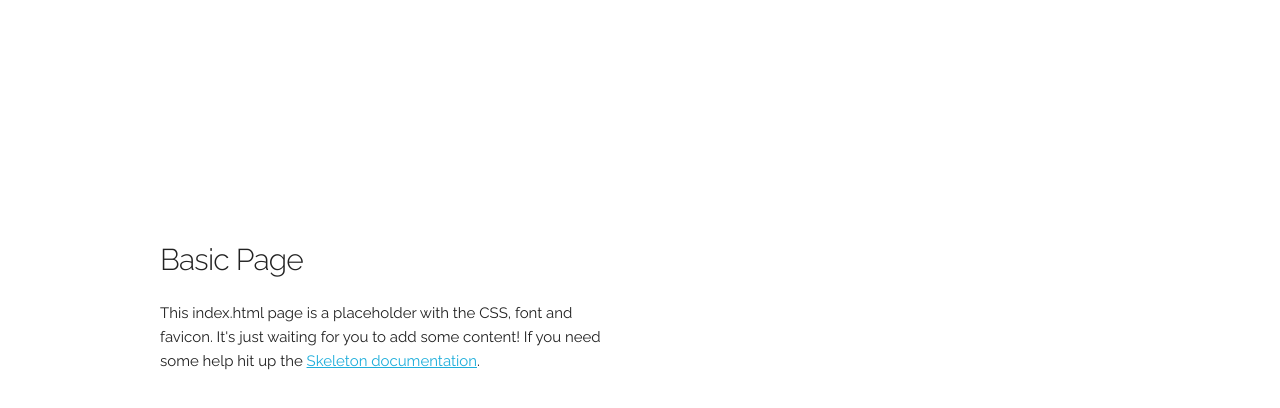
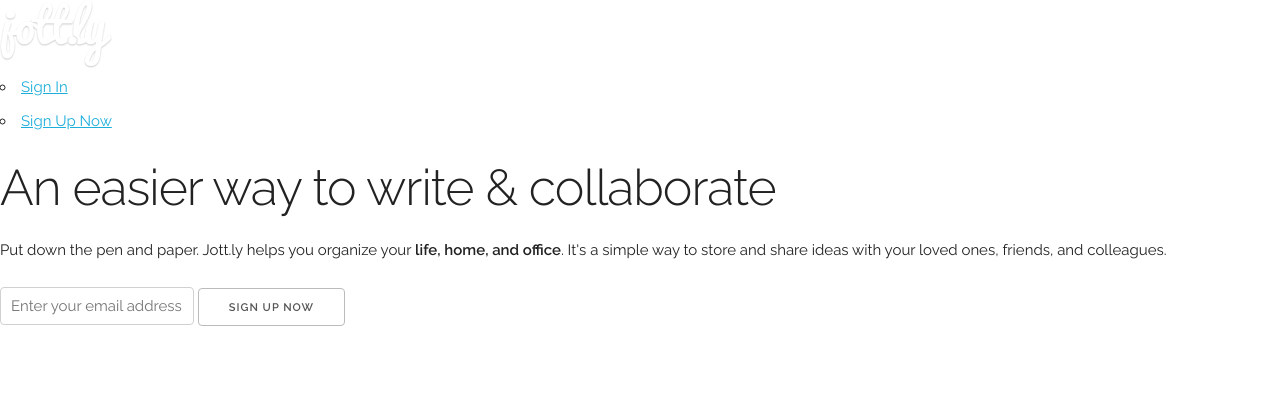
Before and after one commit to astridparisUX/Jottly-alt, a plain HTML site: page Jottly-alt/index.html in a window 1280 px wide. Drawn offline with Linux system fonts and the light colour scheme.

Commit message:
Did steps 1-4

```diff
--- a/Jottly-alt/index.html
+++ b/Jottly-alt/index.html
@@ -5,7 +5,7 @@
   <!-- Basic Page Needs
   –––––––––––––––––––––––––––––––––––––––––––––––––– -->
   <meta charset="utf-8">
-  <title>Your page title here :)</title>
+  <title>Jott.ly</title>
   <meta name="description" content="">
   <meta name="author" content="">
 
@@ -28,19 +28,20 @@
 
 </head>
 <body>
-
-  <!-- Primary Page Layout
-  –––––––––––––––––––––––––––––––––––––––––––––––––– -->
-  <div class="container">
-    <div class="row">
-      <div class="one-half column" style="margin-top: 25%">
-        <h4>Basic Page</h4>
-        <p>This index.html page is a placeholder with the CSS, font and favicon. It's just waiting for you to add some content! If you need some help hit up the <a href="http://www.getskeleton.com">Skeleton documentation</a>.</p>
-      </div>
-    </div>
+  <!-- HEADER
+  ================================= -->
+  <div id="header">
+    <img src="images/logo.png">
+    <nav>
+      <ul>
+        <li><a href="#">Sign In</a></li>
+        <li><a href="#">Sign Up Now</a></li>
+      </ul>
+    </nav>
+    <h1>An easier way to write &amp; collaborate</h1>
+    <p>Put down the pen and paper. Jott.ly helps you organize your <strong>life, home, and office</strong>. It's a simple way to store and share ideas with your loved ones, friends, and colleagues.</p>
+    <input type="text" placeholder="Enter your email address">
+      <button type="submit">Sign Up Now</button>
   </div>
-
-<!-- End Document
-  –––––––––––––––––––––––––––––––––––––––––––––––––– -->
 </body>
 </html>
```
Also changed, not shown: Jottly-alt/images/action.jpg (added), Jottly-alt/images/app.png (added), Jottly-alt/images/avatar1.jpg (added), Jottly-alt/images/avatar2.jpg (added), Jottly-alt/images/avatar3.jpg (added), Jottly-alt/images/header.jpg (added), Jottly-alt/images/logo.png (added), Jottly-alt/images/small_logo.png (added).
